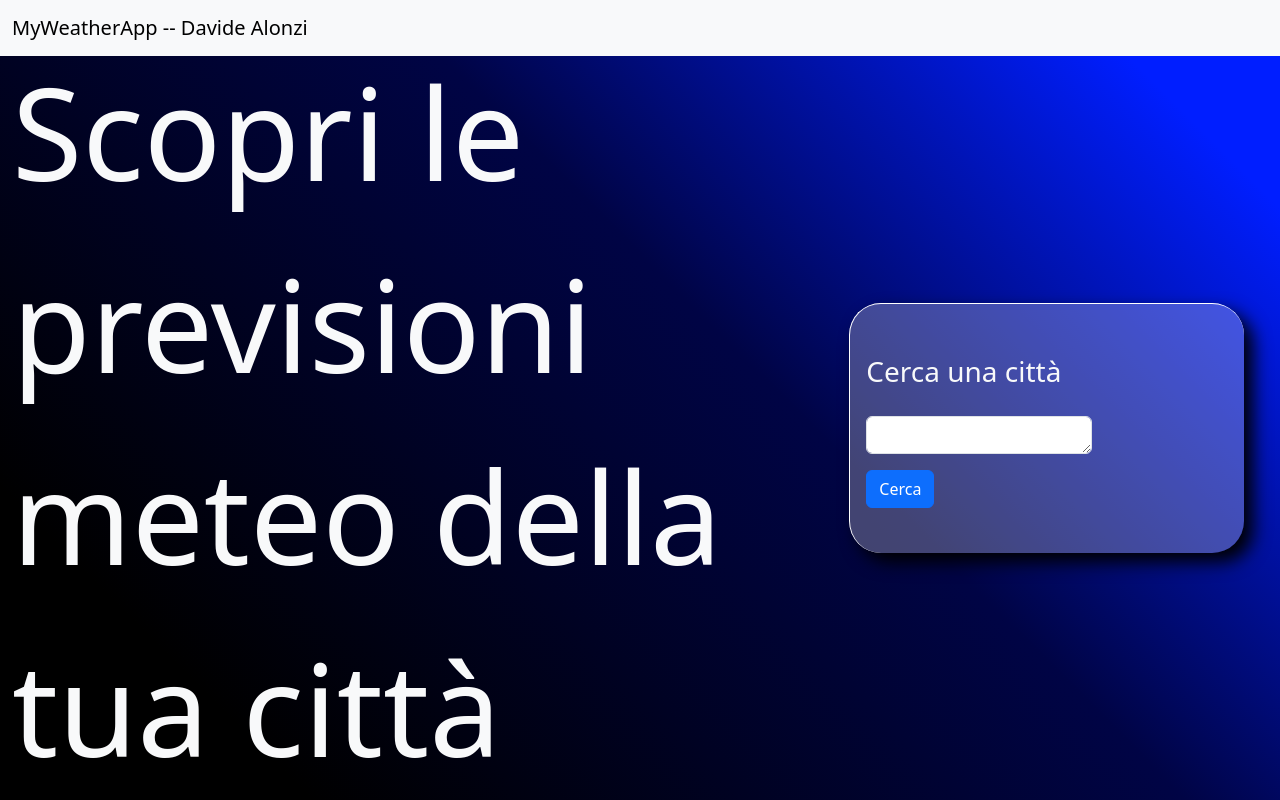
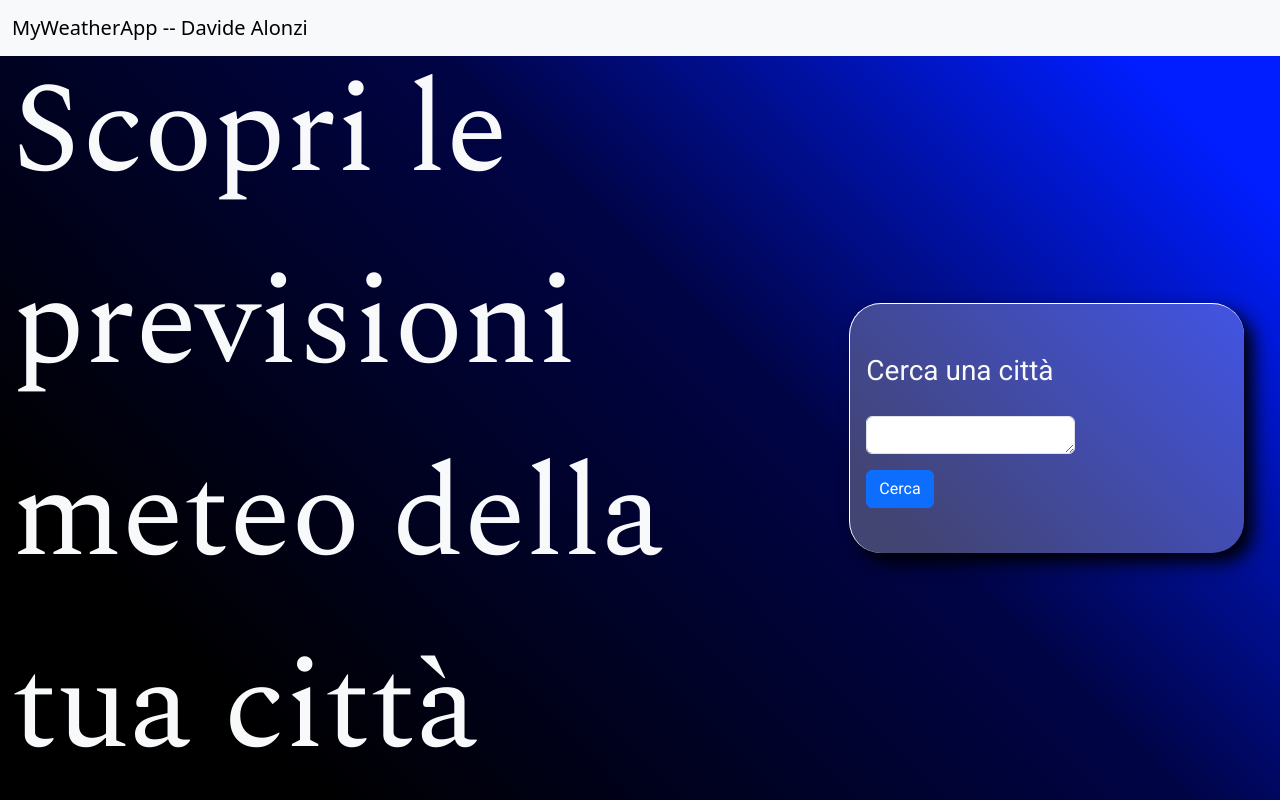
Before and after one commit to notdav04/u3-s10-l5-progetto, a React (Vite) app: page / in a window 1280 px wide. Built offline with nearby package versions, Linux system fonts and the light colour scheme.

Commit message:
add font

```diff
--- a/src/App.css
+++ b/src/App.css
@@ -1,3 +1,5 @@
+@import url("https://fonts.googleapis.com/css2?family=Roboto:ital,wght@0,100;0,300;0,400;0,500;0,700;0,900;1,100;1,300;1,400;1,500;1,700;1,900&display=swap");
+@import url("https://fonts.googleapis.com/css2?family=Spectral:ital,wght@0,200;0,300;0,400;0,500;0,600;0,700;0,800;1,200;1,300;1,400;1,500;1,600;1,700;1,800&display=swap");
 body {
   background: linear-gradient(
     45deg,
@@ -5,6 +7,7 @@
     rgba(0, 4, 69, 1) 57%,
     rgba(0, 30, 255, 1) 90%
   );
+  font-family: "Roboto", serif;
   height: 100vh;
   width: 100vw;
   background-size: cover;
@@ -16,6 +19,7 @@
   border-top: 1px solid #ffffff;
   border-left: 1px solid #ffffff;
   box-shadow: 9px 9px 18px 0px #000000;
+  font-family: "Roboto";
 }
 .home {
   height: 250px;
@@ -28,6 +32,7 @@
 
 .fs-home {
   font-size: 3rem;
+  font-family: "Spectral";
 }
 .circle-temp {
   border-top: 1px solid #ffffff;
```
